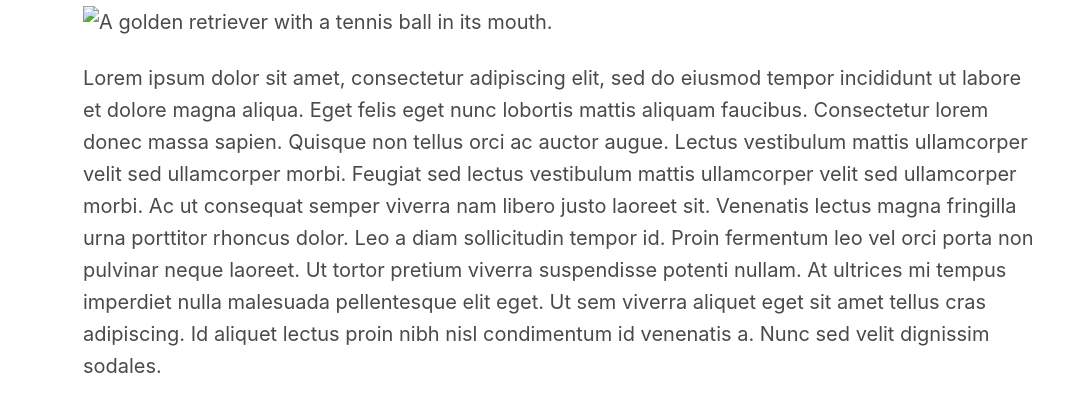
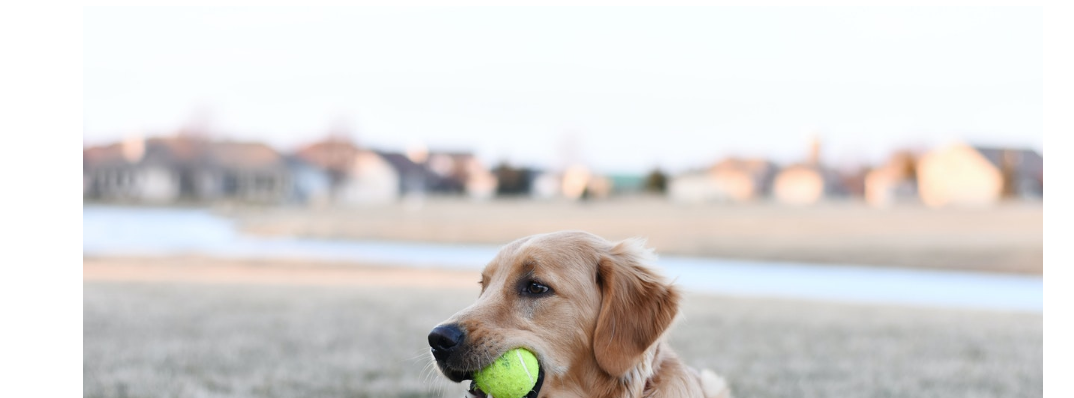
Before and after one commit to Anne-Victoria/Accessibility-Demo-Page, a website: page accessible.html in a window 1280 px wide. Shown: the part 230-628 px from the top of the page, without its empty margins (77-1151 px from the left). Drawn offline with nearby package versions, Linux system fonts and the light colour scheme.

Commit message:
Fix links to image

```diff
--- a/accessible.html
+++ b/accessible.html
@@ -32,7 +32,7 @@
         <h1 class="title is-1">How to train your dog</h1>
         <figure class="image block">
           <img
-            src="images/dog-with-ball.jpg"
+            src="dog-with-ball.jpg"
             alt="A golden retriever with a tennis ball in its mouth."
           />
         </figure>
```
Also changed, not shown: inaccessible.html (+1 -1 lines).
